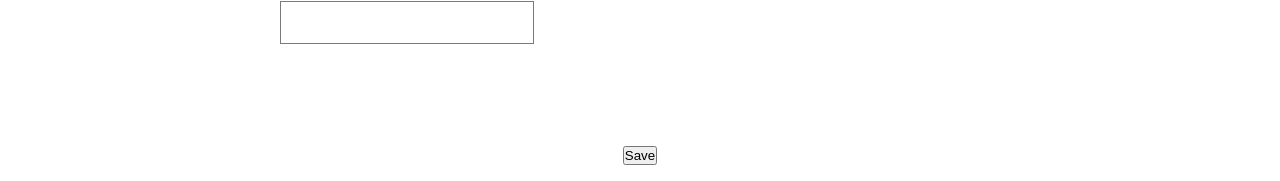
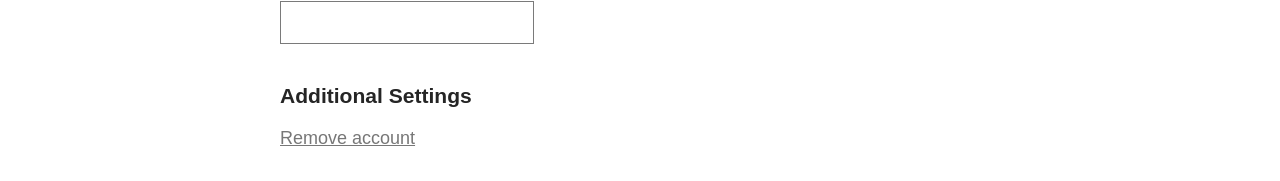
Before and after one commit to memo2k/PinPics, a React (Create React App) app: page /edit-profile/1 in a window 1280 px wide. Shown: the part 619-800 px from the top of the page. Built offline with nearby package versions, Linux system fonts and the light colour scheme; no server answers; the database is empty; sample sign-in values are in the browser's storage.

Commit message:
added validations

```diff
--- a/src/components/Profile/EditProfile.jsx
+++ b/src/components/Profile/EditProfile.jsx
@@ -1,8 +1,8 @@
-import { updateProfile } from 'firebase/auth';
+import { updateEmail, updateProfile } from 'firebase/auth';
 import { collection, doc, getDoc, getDocs, setDoc, updateDoc } from 'firebase/firestore';
 import { getDownloadURL, ref, uploadBytes } from 'firebase/storage';
 import React, { useEffect, useState } from 'react'
-import { useNavigate, useParams } from 'react-router-dom'
+import { Link, useNavigate, useParams } from 'react-router-dom'
 import { UserAuth } from '../../context/AuthContext';
 import { db, storage } from '../../firebase';
 import Footer from '../Footer';
@@ -16,6 +16,7 @@ const EditProfile = () => {
     const [image, setImage] = useState(null);
     const [photoURL, setPhotoURL] = useState(null);
     const [postList, setPostList] = useState([]);
+    const [error, setError] = useState('');
     const [validCredentials, setValidCredentials] = useState(false);
 
     const navigate = useNavigate();
@@ -66,7 +67,16 @@ const EditProfile = () => {
         e.preventDefault();
         const docRef = doc(db, "users", userId);
 
+        if (value.name.length < 3) {
+            return setError("Name should be at least 3 characters long.");
+        }
+
+        if (!/^[^\s@]+@[^\s@]+\.[^\s@]+$/.test(value.email)) {
+            return setError("Please enter a valid email address.");
+        }
+
         if (image) {
+            try {
                 setValidCredentials(true);
                 const storageRef = ref(storage, `users/${userId}/profilePicture`);
                 await uploadBytes(storageRef, image);
@@ -83,6 +93,8 @@ const EditProfile = () => {
                     displayName: name
                 });
 
+                await updateEmail(user, email);
+
                 postList.map(async (post) => {
                     if (post.userId == userId) {
                         await updateDoc(doc(db, "posts", post.id), {
@@ -92,8 +104,13 @@ const EditProfile = () => {
                     }
                 });
 
-            navigate(`/profile/${userId}`);;
+                navigate(`/profile/${userId}`);
+            } catch {
+                setValidCredentials(false);
+                return setError("Email is already in use.")
+            }
         } else {
+            try {
                 setValidCredentials(true);
                 await updateDoc(docRef, {
                     name: name,
@@ -104,6 +121,8 @@ const EditProfile = () => {
                     displayName: name
                 });
 
+                await updateEmail(user, email);
+
                 postList.map(async (post) => {
                     if (post.userId == userId) {
                         await updateDoc(doc(db, "posts", post.id), {
@@ -113,6 +132,10 @@ const EditProfile = () => {
                 });
 
                 navigate(`/profile/${userId}`);
+            } catch {
+                setValidCredentials(false);
+                return setError("Email is already in use.");
+            }
         }
     }
 
@@ -160,16 +183,28 @@ const EditProfile = () => {
                             <input type="text" id="email" name="email" className="field" onChange={handleChange("email")} value={value.email} />
                         </div>
                     </div>
+
+                    <div className="form__row">
+                        <div className="form__row-title">
+                            <h3 className="form__title">Additional Settings</h3>
+                        </div>
+
+                        <Link to={`/remove-account/${userId}`}>Remove account</Link>
+                    </div>
                 </div>
 
                 <div className="form__actions">
                     {!validCredentials ? (
-                        <button onClick={handleUpdate} type='submit' className="btn btn--save">Save</button>
+                        <button onClick={handleUpdate} type='submit' className="btn btn--green">Save</button>
                     ) : (
-                        <button disabled className="btn btn--save" style={{ backgroundColor: "#3d6969" }}>
+                        <button disabled className="btn btn--green" style={{ backgroundColor: "#3d6969" }}>
                                 <span className="loader loader--smaller"></span>
                         </button>
                     )}
+
+                    <div className="form__error">
+                        {error !== "" ? <div className="error">{error}</div> : null}
+                    </div>
                 </div>
             </form>
         </section>
```
Lines whose indentation alone changed are shown as unchanged.
